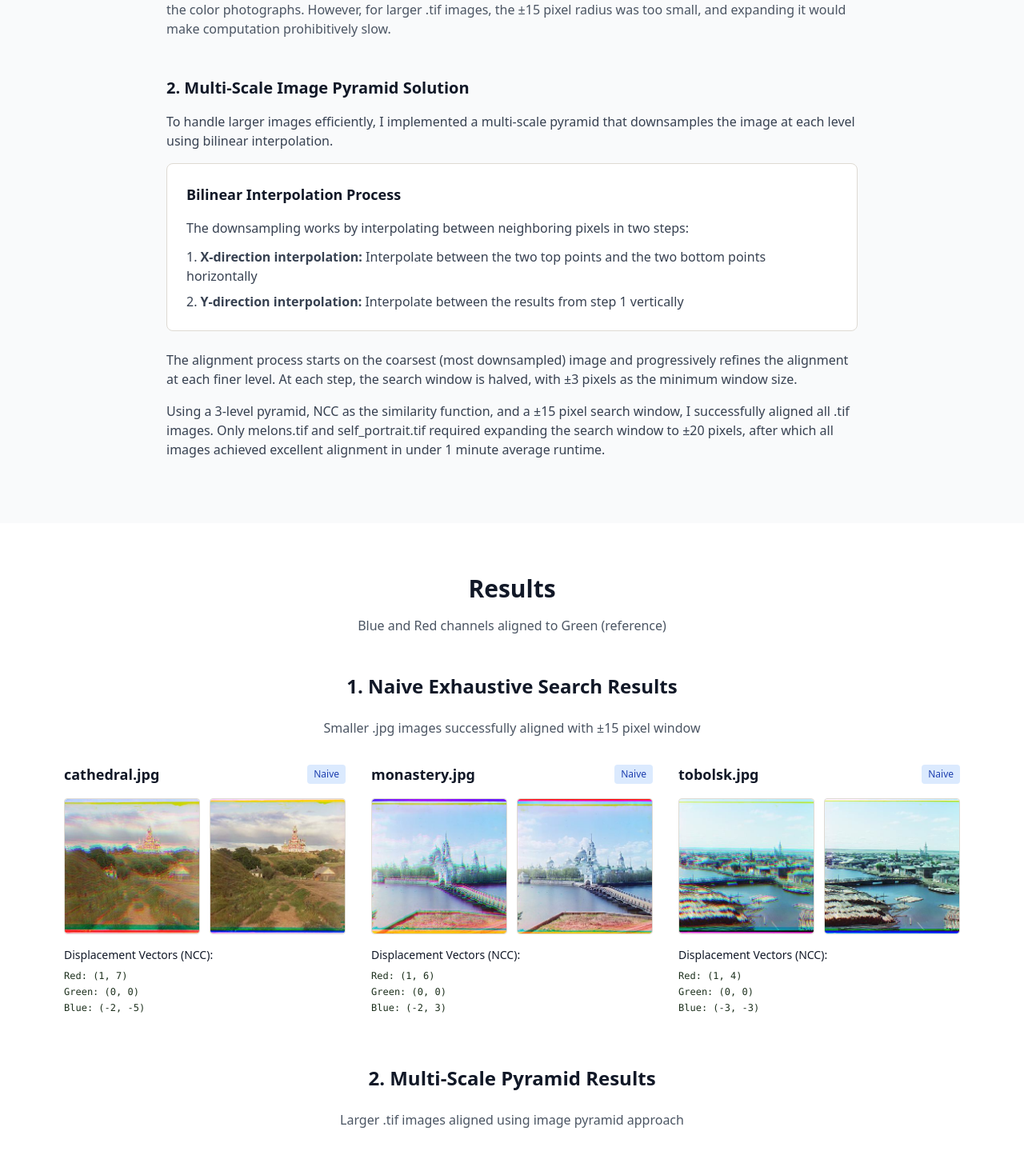
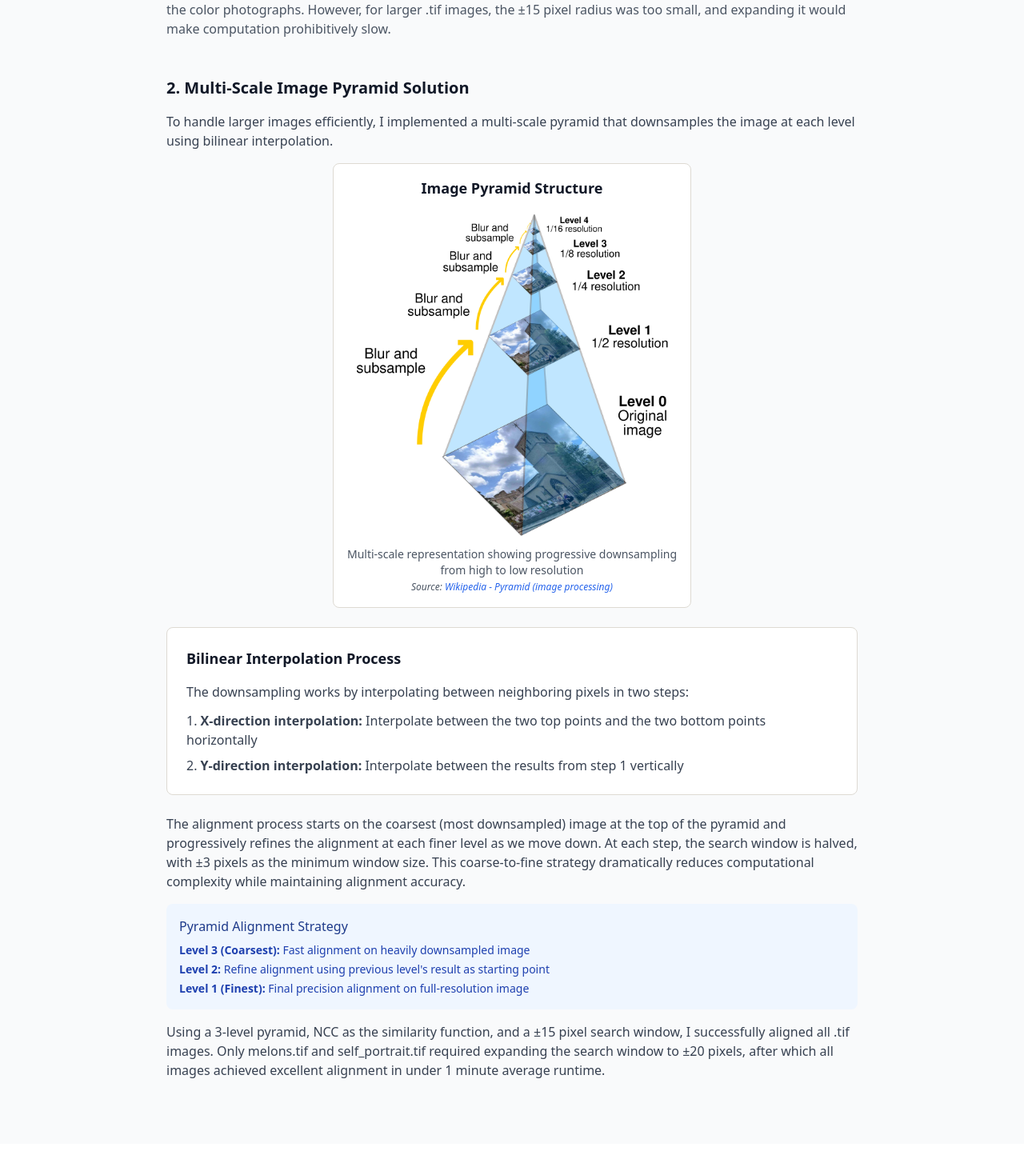
Before and after one commit to paulburkhardt/CS180-Submissions, a React (Vite) app: page /project-1 in a window 1280 px wide. Shown: the part 2285-3729 px from the top of the page at 80% size. Built offline with nearby package versions, Linux system fonts and the light colour scheme.

Commit message:
image pyramid

```diff
--- a/src/pages/Project1.tsx
+++ b/src/pages/Project1.tsx
@@ -71,6 +71,9 @@ import sobelEdgeDetection from '@/assets/project1/edge_detection/sobel.png';
 
 // Sobel masks visualization
 import sobelMasks from '@/assets/project1/sobmasks.gif';
+
+// Image pyramid visualization
+import imagePyramid from '@/assets/project1/Image_pyramid.png';
 
 // Raw glass plate negative
 import rawStripe from '@/assets/project1/raw_stripe.jpg';
@@ -700,6 +703,23 @@ const Project1 = () => {
                 To handle larger images efficiently, I implemented a multi-scale pyramid that downsamples the image at each level using bilinear interpolation.
               </p>
 
+              {/* Image Pyramid Visualization */}
+              <div className="mb-6 flex justify-center">
+                <div className="bg-white p-4 rounded-lg border max-w-md">
+                  <h4 className="text-lg font-semibold text-gray-900 mb-3 text-center">Image Pyramid Structure</h4>
+                  <img
+                    src={imagePyramid}
+                    alt="Visual representation of an image pyramid with multiple resolution levels"
+                    className="w-full h-auto rounded"
+                  />
+                  <p className="text-sm text-gray-600 mt-2 text-center">
+                    Multi-scale representation showing progressive downsampling from high to low resolution
+                    <br />
+                    <span className="text-xs italic">Source: <a href="https://en.wikipedia.org/wiki/Pyramid_(image_processing)" className="text-blue-600 hover:underline" target="_blank" rel="noopener noreferrer">Wikipedia - Pyramid (image processing)</a></span>
+                  </p>
+                </div>
+              </div>
+
               <div className="bg-white p-6 rounded-lg border mb-6">
                 <h4 className="text-lg font-semibold text-gray-900 mb-4">Bilinear Interpolation Process</h4>
                 <p className="text-gray-700 mb-3">
@@ -712,8 +732,17 @@ const Project1 = () => {
               </div>
 
               <p className="text-gray-700 mb-4">
-                The alignment process starts on the coarsest (most downsampled) image and progressively refines the alignment at each finer level. At each step, the search window is halved, with ±3 pixels as the minimum window size.
+                The alignment process starts on the coarsest (most downsampled) image at the top of the pyramid and progressively refines the alignment at each finer level as we move down. At each step, the search window is halved, with ±3 pixels as the minimum window size. This coarse-to-fine strategy dramatically reduces computational complexity while maintaining alignment accuracy.
               </p>
+
+              <div className="bg-blue-50 p-4 rounded-lg mb-4">
+                <h5 className="font-medium text-blue-900 mb-2">Pyramid Alignment Strategy</h5>
+                <ul className="text-sm text-blue-800 space-y-1">
+                  <li><strong>Level 3 (Coarsest):</strong> Fast alignment on heavily downsampled image</li>
+                  <li><strong>Level 2:</strong> Refine alignment using previous level's result as starting point</li>
+                  <li><strong>Level 1 (Finest):</strong> Final precision alignment on full-resolution image</li>
+                </ul>
+              </div>
 
               <p className="text-gray-700 mb-4">
                 Using a 3-level pyramid, NCC as the similarity function, and a ±15 pixel search window, I successfully aligned all .tif images. Only melons.tif and self_portrait.tif required expanding the search window to ±20 pixels, after which all images achieved excellent alignment in under 1 minute average runtime.
```
Also changed, not shown: src/assets/project1/Image_pyramid.png (added).
